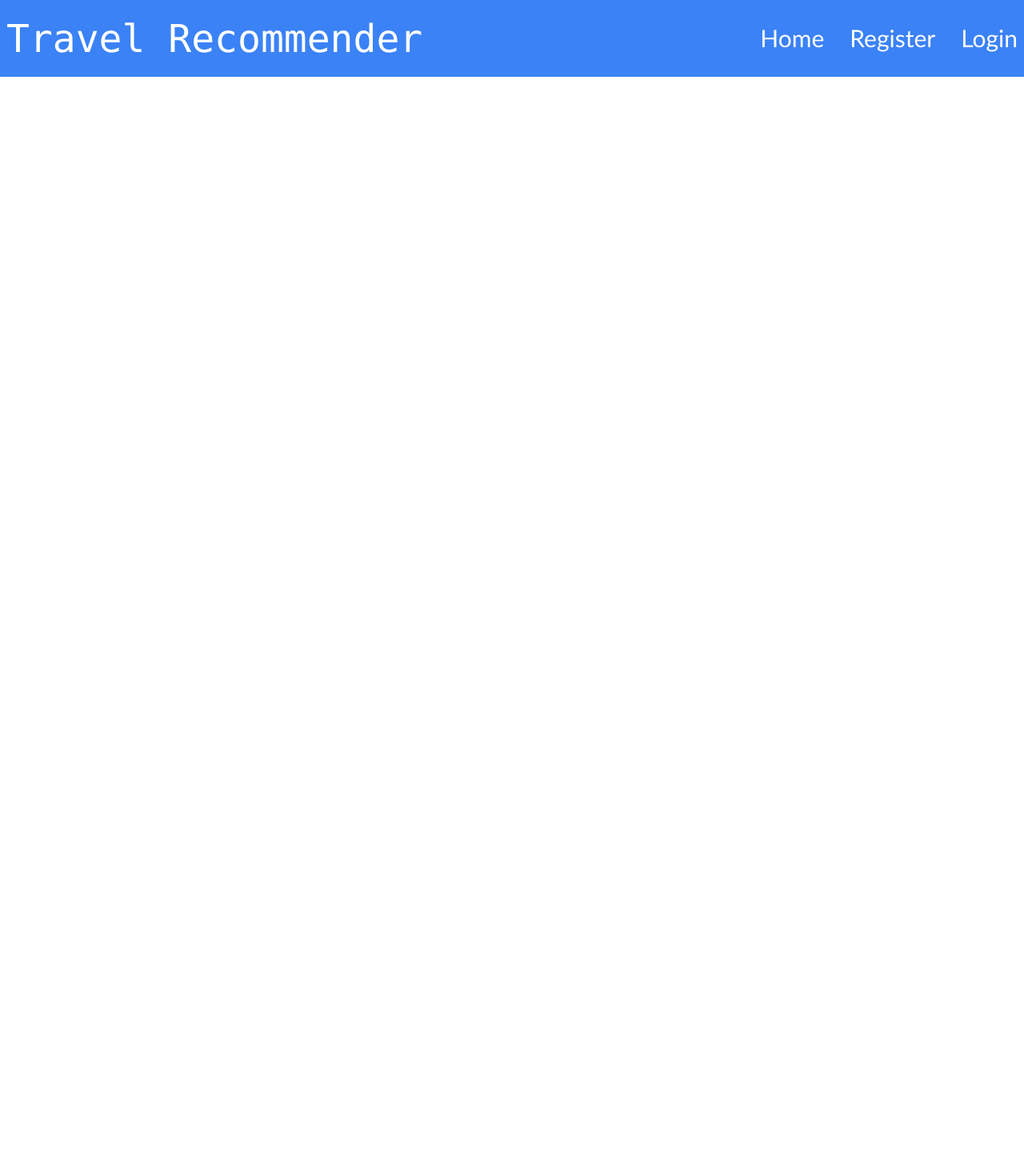
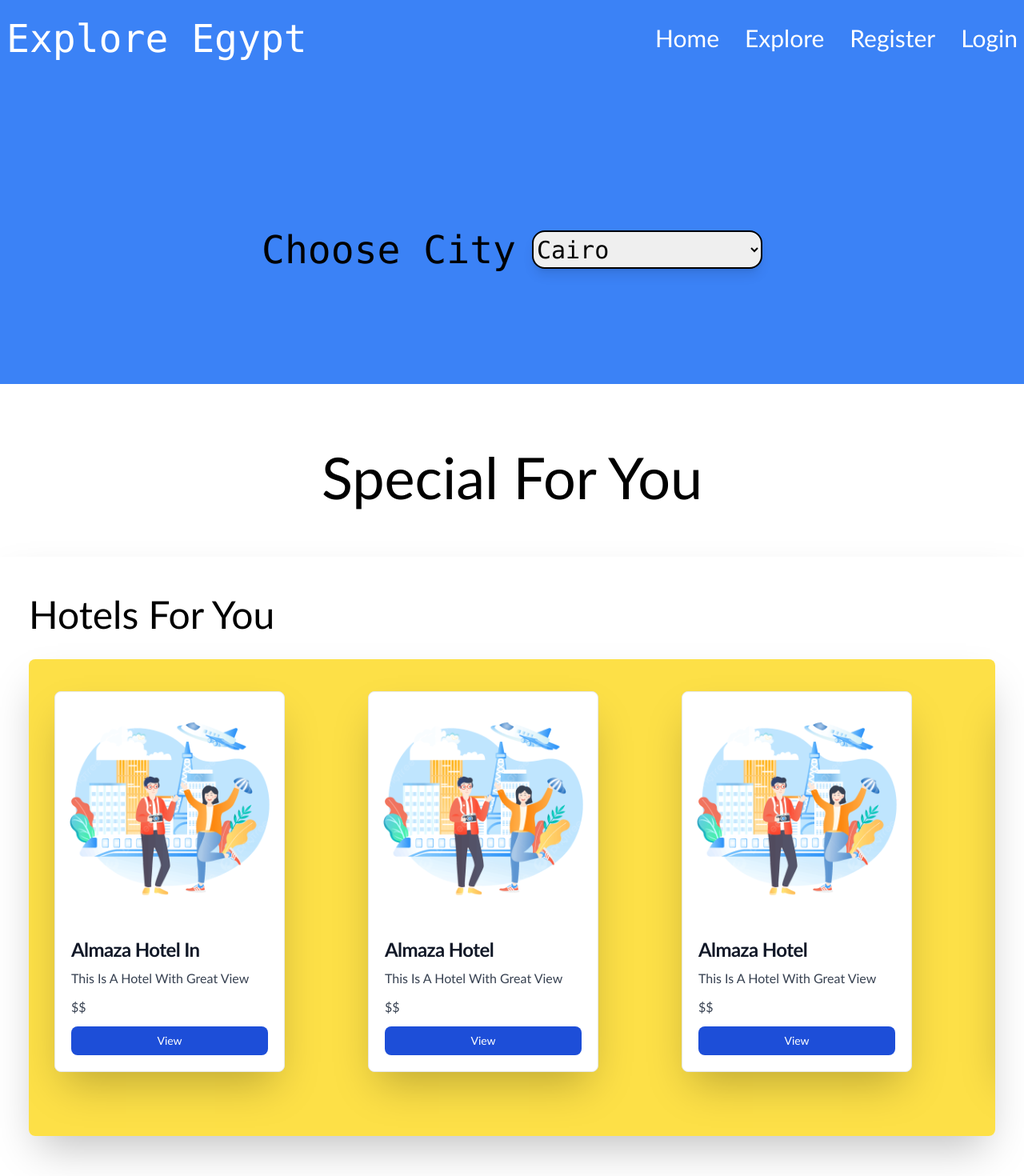
Before and after one commit to minamaged13/travel-recommendation-system-using-react, a Next.js app: page /recommender in a window 1280 px wide. Shown: the top 1470 px of the page at 80% size. Before the commit the page ends 800 px from the top, so only its background shows below. Built offline with nearby package versions, Linux system fonts and the light colour scheme.

Commit message:
recommender hotels

```diff
--- a/src/UI/MainNavigation.js
+++ b/src/UI/MainNavigation.js
@@ -5,11 +5,14 @@ function MainNavigation() {
 
   return (
     <header className="   capitalize w-full h-24 flex items-center justify-between bg-blue-500 ">
-      <Link href='/' className="   text-5xl hover:text-black ml-2 font-mono  text-white">travel recommender</Link>
+      <Link href='/' className="   text-5xl hover:text-black ml-2 font-mono  text-white">Explore Egypt</Link>
       <nav className='  text-3xl'>
         <ul className=' flex items-baseline'>
         <li className='mr-2 ml-6 text-white hover:text-black'>
             <Link href='/'>Home</Link>
+          </li>
+          <li className='mr-2 ml-6 hover:text-black text-white' >
+            <Link href='/recommender'>explore</Link>
           </li>
           <li className='mr-2 ml-6 font-mono  hover:text-black text-white' >
             <Link href='/register'>register</Link>
@@ -17,9 +20,6 @@ function MainNavigation() {
           <li className='mr-2 ml-6 hover:text-black text-white' >
             <Link href='/login'>login</Link>
           </li>
-          {/* <li className='mr-2 ml-6 hover:text-black text-white' >
-            <Link href='/recommender'>recommender</Link>
-          </li> */}
         </ul>
       </nav>
     </header>
--- /dev/null
+++ b/src/UI/RecommendCard.js
@@ -0,0 +1,29 @@
+import { Fragment } from "react";
+import Image from "next/image";
+const RecommendCard = (props) => {
+  return (
+    <Fragment>
+      <div className="w-72 mt-10 mb-20 shadow-2xl mr-8 ml-8 bg-white border border-gray-200 rounded-lg  dark:bg-gray-800 dark:border-gray-700">
+        <a href="#">
+          <Image
+            className="rounded-t-lg"
+            src={`${props.src}`}
+            width={300}
+            height={400}
+            alt=""
+          />
+        </a>
+        <div className="p-5">
+          <h5 className="mb-2 text-2xl font-bold tracking-tight text-gray-900 dark:text-white">{`${props.name}`}</h5>
+
+          <p class="mb-3 font-normal text-gray-700 dark:text-gray-400">{`${props.desc}`}</p>
+          <p class="mb-3 font-normal text-gray-700 dark:text-gray-400">$$</p>
+          <p className="flex items-center justify-center px-3 py-2 text-sm font-medium text-center text-white bg-blue-700 rounded-lg hover:bg-blue-800 focus:ring-4 focus:outline-none focus:ring-blue-300 dark:bg-blue-600 dark:hover:bg-blue-700 dark:focus:ring-blue-800">
+            view
+          </p>
+        </div>
+      </div>
+    </Fragment>
+  );
+};
+export default RecommendCard;
--- a/src/components/Preferences.js
+++ b/src/components/Preferences.js
@@ -2,23 +2,25 @@ import { Fragment } from "react";
 import Button from "./Button";
 import { useState } from "react";
 const Preferences = () => {
-  ////hotel aminities
+  //hotel aminities
   const hotelAminities = [
-    "Restaurant",
-    "Air conditioning",
-    "Laundry service",
-    "Non-smoking rooms",
-    "24-hour front desk",
-    "Bar / lounge",
-    "Family rooms",
-    "Safe",
-    "Wifi",
-    "Pool",
-    "Dry cleaning",
-    "Concierge",
-    "Children Activities",
-    "Airport transportations",
-    "Room Service",
+    { id: "1", text: "Restaurant" },
+    { id: "2", text: "Air conditioning" },
+    { id: "3", text: "Laundry service" },
+    { id: "4", text: "Non-smoking rooms" },
+    { id: "5", text: "24-hour front desk" },
+    { id: "6", text: "Bar / lounge" },
+    { id: "7", text: "Family room" },
+    { id: "8", text: "Safe" },
+    { id: "9", text: "Wifi" },
+    { id: "10", text: "Pool" },
+    { id: "11", text: "Dry cleaning" },
+    { id: "12", text: "Concierge" },
+    { id: "13", text: "Children Activities" },
+    { id: "14", text: "Airport transportations" },
+    { id: "15", text: "Room Service" }
+
+
   ];
   const [choosenAminities, setChoosenAminities] = useState([]);
   const hotelClickHandler = (event) => {
@@ -29,6 +31,8 @@ const Preferences = () => {
         choosenAminities.filter((item) => item !== event.target.id)
       );
     }
+    console.log(event.target.id)
+    console.log(choosenAminities);
   };
   const clearAminities = () => {
     setChoosenAminities([]);
@@ -59,17 +63,17 @@ const Preferences = () => {
             choose 5 hotel aminities or more
           </h1>
           <div className="grid grid-cols-3 grid-rows-5 gap-4  text-black ">
-            {hotelAminities.map((text) => (
+            {hotelAminities.map((item) => (
               <button
                 className={`${
-                  choosenAminities.includes(text)
+                  choosenAminities.includes(item.id)
                     ? "bg-gray-300 "
                     : "bg-transparent"
                 } text-xl  rounded-xl h-20  w-36 p-2 shadow-md hover:shadow-xl transition duration-300 ease-in-out`}
-                id={`${text}`}
+                id={item.id}
                 onClick={hotelClickHandler}
               >
-                {text}
+                {item.text}
               </button>
             ))}
           </div>
--- a/src/pages/recommender.js
+++ b/src/pages/recommender.js
@@ -1,9 +1,97 @@
-import { Fragment } from "react";
+import RecommendCard from "@/UI/RecommendCard";
+import { Fragment, useState } from "react";
 
-const recommender=()=>{
-return <Fragment>
+const recommender = () => {
+  const [selectedCity, setSelectedCity] = useState("cairo");
+  const selectedCityHandler = (event) => {
+    setSelectedCity(event.target.value);
+    console.log(selectedCity);
+  };
+  const hotels = [
+    {
+      src: "/travel.png",
+      name: "almaza hotel in",
+      desc: "this is a hotel with great view",
+    },
+    {
+      src: "/travel.png",
+      name: "almaza hotel",
+      desc: "this is a hotel with great view",
+    },
+    {
+      src: "/travel.png",
+      name: "almaza hotel",
+      desc: "this is a hotel with great view",
+    },
+    {
+      src: "/travel.png",
+      name: "almaza hotel",
+      desc: "this is a hotel with great view",
+    },
+    {
+      src: "/travel.png",
+      name: "almaza hotel",
+      desc: "this is a hotel with great view",
+    },
+    {
+      src: "/travel.png",
+      name: "almaza hotel",
+      desc: "this is a hotel with great view",
+    },
+    {
+      src: "/travel.png",
+      name: "almaza hotel",
+      desc: "this is a hotel with great view",
+    },
+    {
+      src: "/travel.png",
+      name: "almaza hotel out",
+      desc: "this is a hotel with great view",
+    },
+  ];
+  return (
+    <Fragment>
+      <div className="capitalize">
+        <div className="flex justify-center pt-48 font-mono h-96 bg-blue-500 ">
+          <label className="mr-5 text-5xl font-mono">choose city</label>
+          <select
+            required
+            value={selectedCity}
+            onChange={selectedCityHandler}
+            className="w-72 h-12 text-3xl border border-2 shadow-lg rounded-2xl border-black"
+          >
+            <option value="cairo">Cairo</option>
+            <option value="luxor">Luxor</option>
+            <option value="alexandria">Alexandria</option>
+            <option value="giza">Giza</option>
+            <option value="fayoum">Fayoum</option>
+            <option value="hurghada">Hurghada</option>
+            <option value="sharm el sheikh">Sharm El Sheikh</option>
+          </select>
+        </div>
+        <div className="flex justify-center text-7xl mt-20 mb-16">
+          <p>Special for you</p>
+        </div>
+        {/* block */}
+        <div className="h-screen p-9 shadow-2xl">
+          <p className="text-5xl mb-8 border-white flex inline-flex mt-3 ">hotels for you</p>
+          <div className=" flex items-center  bg-yellow-300 justify-start scroll-auto shadow-2xl rounded-lg snap-x snap-mandatory scroll-m-10px overflow-scroll ">
 
+            {hotels.map((item) => (
+              <div className=" snap-center  scroll-ml-18 snap-always shrink-0  pr-10  ">
+                <RecommendCard
+                  desc={item.desc}
+                  name={item.name}
+                  src={item.src}
+                />
+              </div>
+            ))}
+          </div>
+        </div>
+         {/* block */}
 
-</Fragment>
-}
+      </div>
+    </Fragment>
+  );
+};
 export default recommender;
--- a/src/pages/register.js
+++ b/src/pages/register.js
@@ -6,6 +6,7 @@ import Preferences from '@/components/Preferences';
 import { useDispatch, useSelector } from 'react-redux';
 import { registerActions } from '@/store/registerSlice';
 const register=()=>{
+
     const dispatch= useDispatch();
     const formAppear= useSelector(state=>state.register.toggle)
     const showHandler=()=>{
```
Also changed, not shown: public/travel.png (added).
